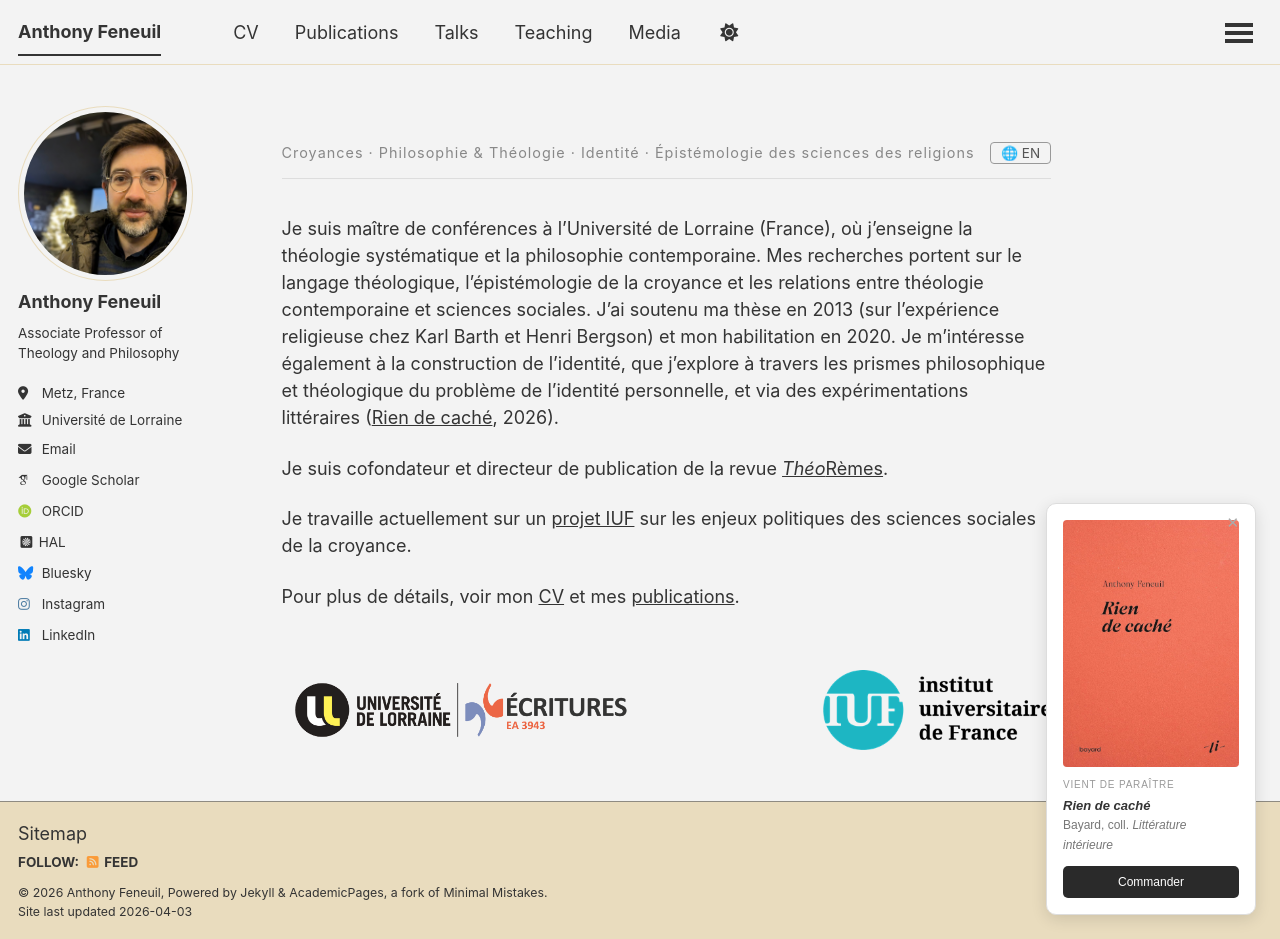
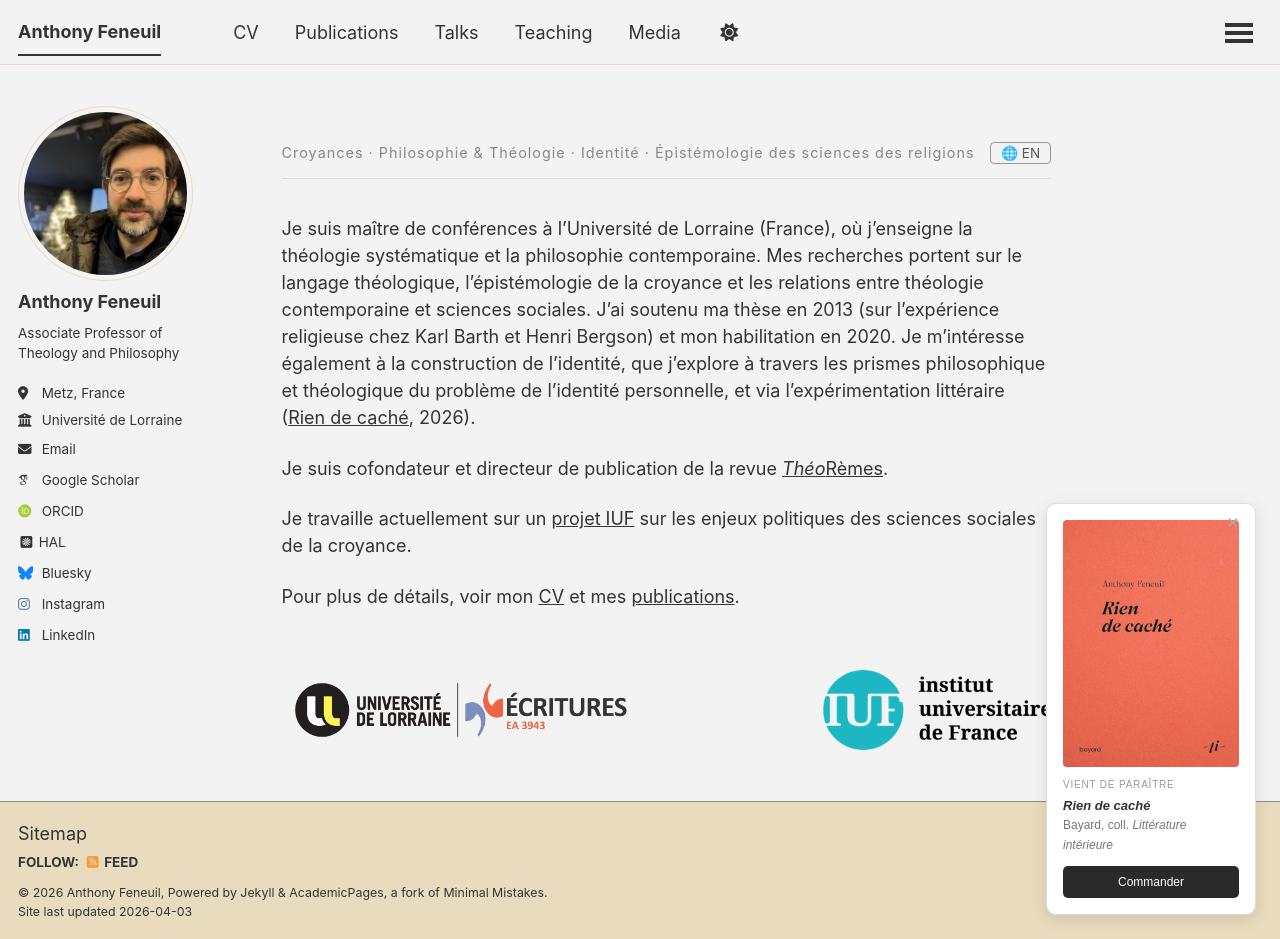
Before and after one commit to anfnl/anfnl.github.io, a Jekyll site: the page built from _pages/about.md, in a window 1280 px wide and 939 px high. Built offline with Jekyll 4.4.1, drawn with Linux system fonts in a browser that asks for light colours; some web fonts are replaced; a script that is not in the unit is left out.

Commit message:
Update about.md

```diff
--- a/_pages/about.md
+++ b/_pages/about.md
@@ -31,7 +31,7 @@ For more details, see my [CV](cv/) and [publications](publications/).
 <div data-lang="fr" markdown="1">
 
 Je suis maître de conférences à l'Université de Lorraine (France), où j'enseigne la théologie systématique et la philosophie contemporaine.
-Mes recherches portent sur le langage théologique, l'épistémologie de la croyance et les relations entre théologie contemporaine et sciences sociales. J'ai soutenu ma thèse en 2013 (sur l'expérience religieuse chez Karl Barth et Henri Bergson) et mon habilitation en 2020. Je m'intéresse également à la construction de l'identité, que j'explore à travers les prismes philosophique et théologique du problème de l'identité personnelle, et via des expérimentations littéraires ([Rien de caché](https://www.placedeslibraires.fr/livre/9782227503502-rien-de-cache-anthony-feneuil/), 2026).
+Mes recherches portent sur le langage théologique, l'épistémologie de la croyance et les relations entre théologie contemporaine et sciences sociales. J'ai soutenu ma thèse en 2013 (sur l'expérience religieuse chez Karl Barth et Henri Bergson) et mon habilitation en 2020. Je m'intéresse également à la construction de l'identité, que j'explore à travers les prismes philosophique et théologique du problème de l'identité personnelle, et via l'expérimentation littéraire ([Rien de caché](https://www.placedeslibraires.fr/livre/9782227503502-rien-de-cache-anthony-feneuil/), 2026).
 
 Je suis cofondateur et directeur de publication de la revue [*Théo*Rèmes](https://journals.openedition.org/theoremes/).
 
```
Also changed, not shown: other parts of _pages/about.md (+1 -1 lines).
